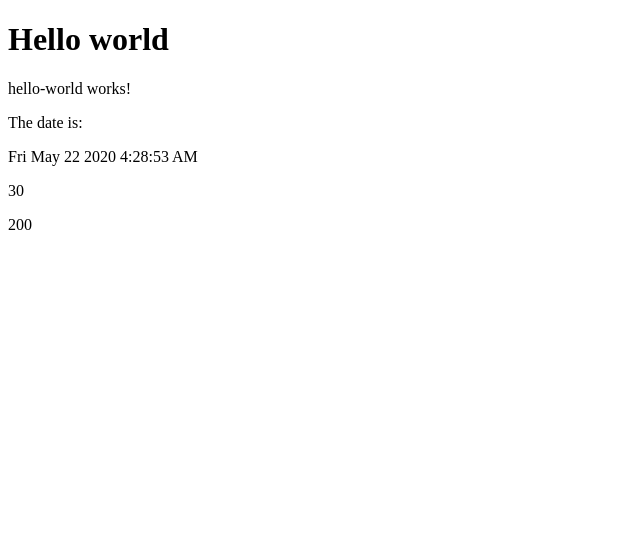
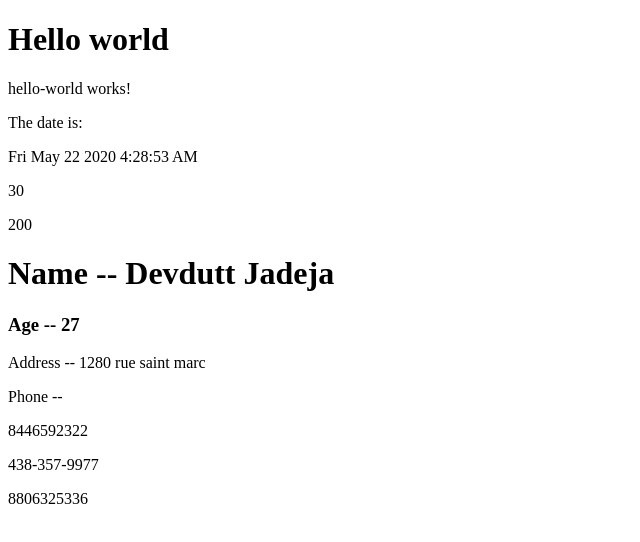
Before and after one commit to Kesav/Store, an Angular app: page / in a window 1280 px wide. Shown: the top 542 px of the page, without its empty margins (0-640 px from the left). Built offline with nearby package versions, Linux system fonts and the light colour scheme.

Commit message:
added address component

```diff
--- /dev/null
+++ b/src/app/address/address.component.html
@@ -0,0 +1,14 @@
+<div>
+
+  <h1> Name -- {{ user.Name }} </h1>
+  <h3> Age -- {{ user.Age }} </h3>
+
+  <p> Address -- {{ user.Address }} </p>
+
+  <div>
+    <p> Phone -- </p>
+    <p *ngFor="let phoneNumber of user.Phone ">   {{ phoneNumber }}  </p>
+  </div>
+
+
+</div>
--- /dev/null
+++ b/src/app/address/address.component.ts
@@ -0,0 +1,26 @@
+import { Component, OnInit } from '@angular/core';
+
+@Component({
+  selector: 'app-address',
+  templateUrl: './address.component.html',
+  styleUrls: ['./address.component.css']
+})
+export class AddressComponent implements OnInit {
+
+  user: any;
+
+  constructor() {
+
+    this.user = {
+      Name : "Devdutt Jadeja",
+      Age : "27",
+      Address : "1280 rue saint marc",
+      Phone : [ "8446592322" , "438-357-9977","8806325336"]
+    };
+
+  }
+
+  ngOnInit() {
+  }
+
+}
--- a/src/app/app.component.html
+++ b/src/app/app.component.html
@@ -1,3 +1,4 @@
 <h1>Hello world</h1>
 <app-hello-world></app-hello-world>
 <date></date>
+<app-address></app-address>
--- a/src/app/app.module.ts
+++ b/src/app/app.module.ts
@@ -4,12 +4,14 @@ import { NgModule } from '@angular/core';
 import { AppComponent } from './app.component';
 import { HelloWorldComponent } from './hello-world/hello-world.component';
 import { DateComponent } from './date/date.component';
+import { AddressComponent } from './address/address.component';
 
 @NgModule({
   declarations: [
     AppComponent,
     HelloWorldComponent,
-    DateComponent
+    DateComponent,
+    AddressComponent
   ],
   imports: [
     BrowserModule
```
Also changed, not shown: info.txt, src/app/address/address.component.css (added), 2 other files (tests, documents, lock files or other folders).
